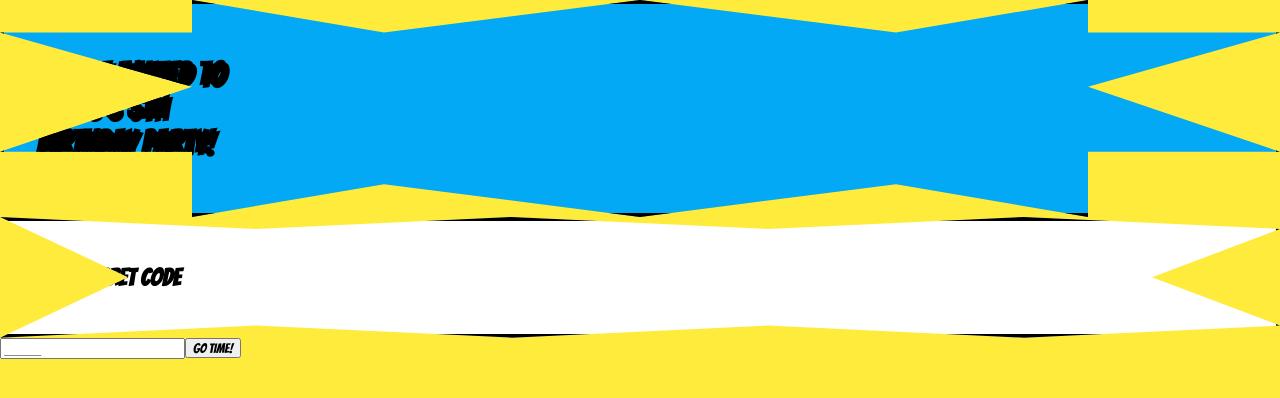
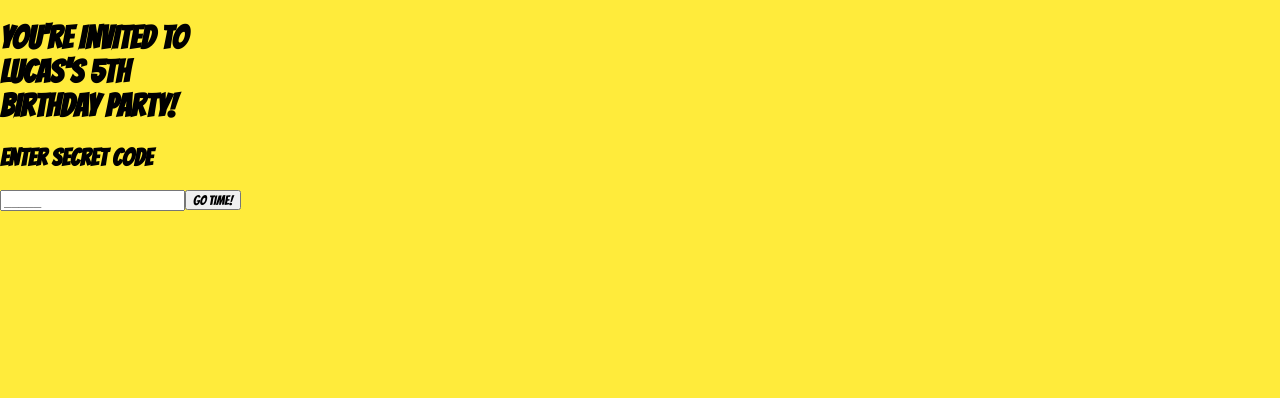
Before and after one commit to mikejm7/hello-world, a Next.js app: page / in a window 1280 px wide. Shown: the top 398 px of the page. Built offline with nearby package versions, Linux system fonts and the light colour scheme.

Commit message:
Update globals.css

```diff
--- a/app/globals.css
+++ b/app/globals.css
@@ -1,33 +1,36 @@
 @import url('https://fonts.googleapis.com/css2?family=Bangers&family=Inter:wght@900&display=swap');
 
 body {
-  background-color: #ffeb3b;
+  background-color: #FFEB3B; /* Bright Comic Yellow */
   margin: 0;
   padding: 0;
   overflow-x: hidden;
 }
 
-.font-comic { font-family: 'Bangers', system-ui; }
+.font-comic { font-family: 'Bangers', cursive; }
 
-.burst-border {
-  background: #03a9f4;
-  border: 4px solid black;
-  clip-path: polygon(0% 15%, 15% 15%, 15% 0%, 30% 15%, 50% 0%, 70% 15%, 85% 0%, 85% 15%, 100% 15%, 85% 40%, 100% 70%, 85% 70%, 85% 100%, 70% 85%, 50% 100%, 30% 85%, 15% 100%, 15% 70%, 0% 70%, 15% 40%);
-  padding: 2rem;
+/* The Blue Burst Shape */
+.burst-container {
+  background: #03A9F4;
+  border: 5px solid black;
+  clip-path: polygon(50% 0%, 61% 10%, 80% 0%, 80% 16%, 100% 10%, 90% 34%, 100% 50%, 90% 66%, 100% 90%, 78% 84%, 80% 100%, 59% 90%, 50% 100%, 41% 90%, 20% 100%, 22% 84%, 0% 90%, 10% 66%, 0% 50%, 10% 34%, 0% 10%, 20% 16%, 20% 0%, 39% 10%);
+  padding: 40px 20px;
 }
 
-.code-burst {
-  background: white;
+/* Tilted Panel Style */
+.tilted-panel {
   border: 4px solid black;
-  clip-path: polygon(0% 0%, 20% 10%, 40% 0%, 60% 10%, 80% 0%, 100% 10%, 90% 50%, 100% 90%, 80% 100%, 60% 90%, 40% 100%, 20% 90%, 0% 100%, 10% 50%);
-  padding: 1.5rem;
+  box-shadow: 8px 8px 0px black;
+  transform: rotate(-1.5deg);
 }
 
-.comic-panel {
-  border: 6px solid black;
-  box-shadow: 10px 10px 0px black;
+.text-stroke {
+  -webkit-text-stroke: 1.5px black;
 }
 
-.text-glow {
-  text-shadow: 3px 3px 0px #000;
+@keyframes thwip-anim {
+  0% { transform: scale(1); }
+  50% { transform: scale(1.1); }
+  100% { transform: scale(1); }
 }
+.thwip-effect { animation: thwip-anim 0.2s ease-in-out; }
```
